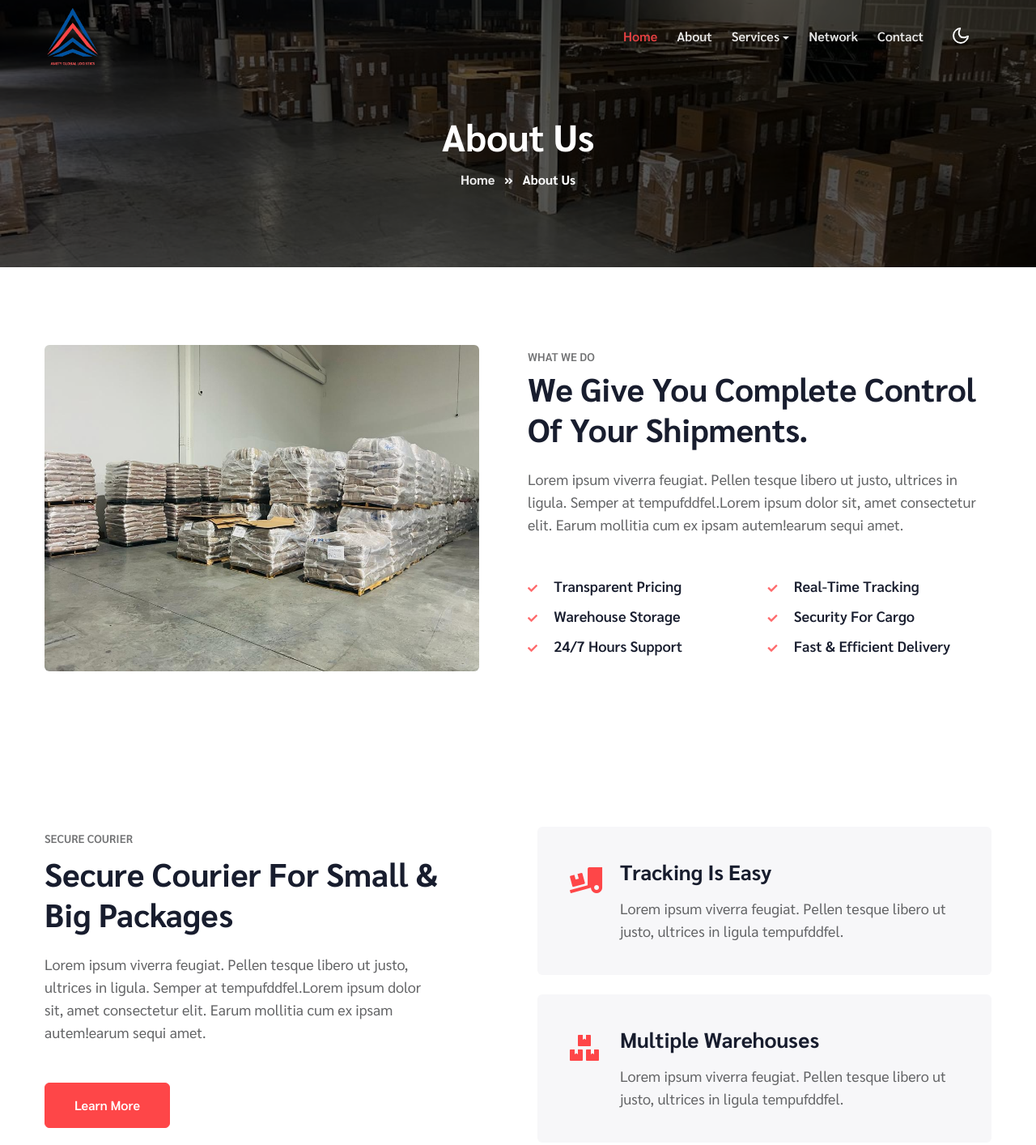
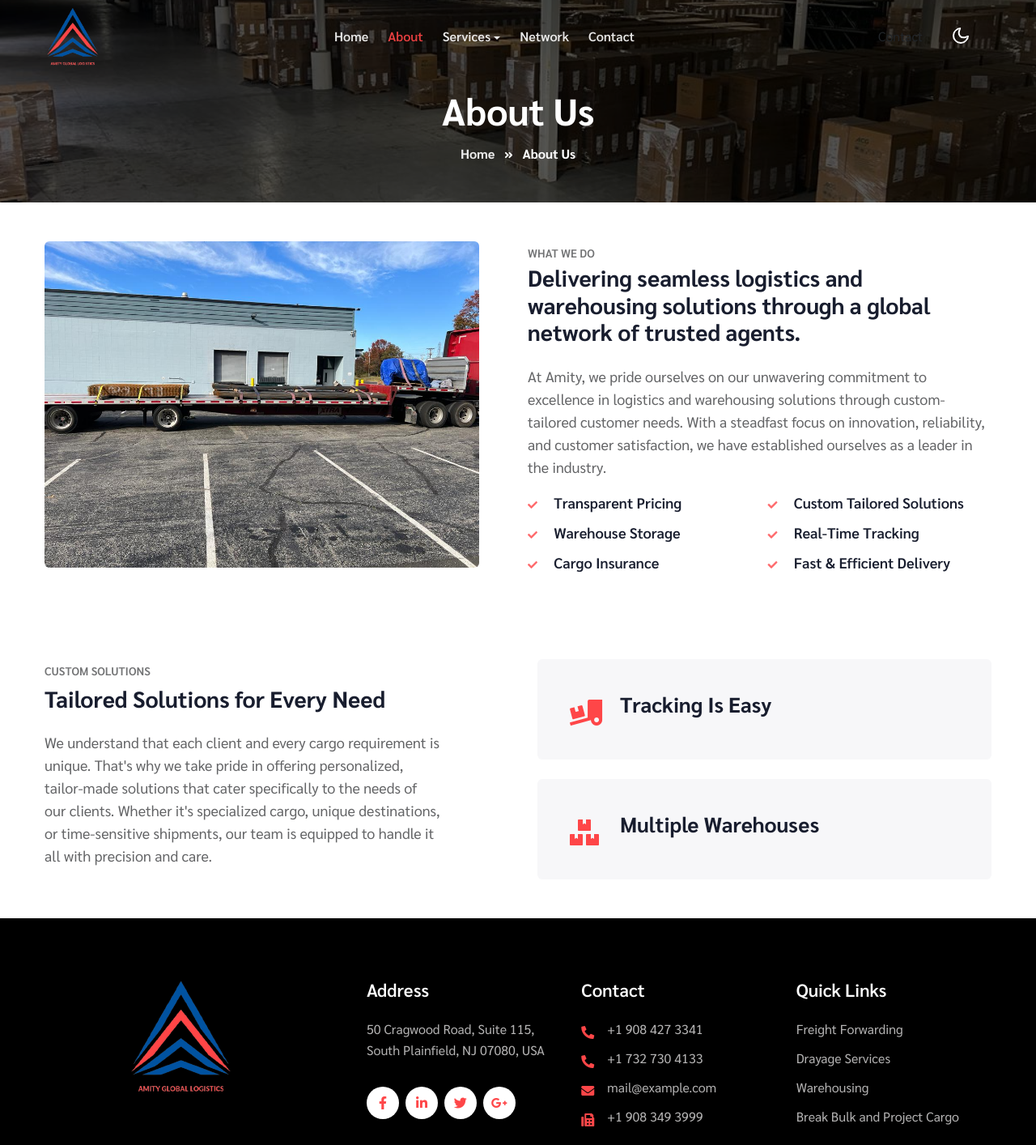
Before and after one commit to jagadheeshwari/Amity_Demo, a plain HTML site: page about.html in a window 1280 px wide. Shown: the top 1414 px of the page at 81% size. Drawn offline with Linux system fonts and the light colour scheme.

Commit message:
Add files via upload

```diff
--- a/about.html
+++ b/about.html
@@ -26,12 +26,12 @@
 						<span class="navbar-toggler-icon fa icon-close fa-times"></span>
 					</button>
 					<div class="collapse navbar-collapse" id="navbarScroll">
-						<ul class="navbar-nav ms-auto my-2 my-lg-0 navbar-nav-scroll">
+						<ul class="navbar-nav mx-auto my-2 my-lg-0 navbar-nav-scroll">
 							<li class="nav-item">
-								<a class="nav-link active" aria-current="page" href="index.html">Home</a>
+								<a class="nav-link" aria-current="page" href="index.html">Home</a>
 							</li>
 							<li class="nav-item">
-								<a class="nav-link" href="about.html">About</a>
+								<a class="nav-link active" href="about.html">About</a>
 							</li>
 							<li class="nav-item dropdown">
 								<a class="nav-link dropdown-toggle" href="#" id="navbarScrollingDropdown" role="button" data-bs-toggle="dropdown" aria-expanded="false">Services</a>
@@ -51,11 +51,12 @@
 							<li class="nav-item">
 								<a class="nav-link" href="network.html">Network</a>
 							</li>
-							<li class="nav-item">
-								<a class="nav-link" href="contact.html">Contact</a>
+							<li class="nav-item mobile-show">
+								<a class="nav-link" href="network.html">Contact</a>
 							</li>
 						</ul>
 					</div>
+					<a class="btn contact ml-auto mr-1" href="contact.html">Contact</a>
 					<!-- toggle switch for light and dark theme -->
 					<div class="mobile-position mx-xl-4 mx-lg-3">
 						<nav class="navigation">
@@ -77,7 +78,7 @@
 		<!--//Header-->
 		<!--/inner-page-->
 		<div class="inner-banner py-5">
-			<section class="w3l-breadcrumb text-left py-sm-5 ">
+			<section class="w3l-breadcrumb text-left pt-3 ">
 				<div class="container">
 					<div class="w3breadcrumb-gids">
 						<div class="w3breadcrumb-left text-left">
@@ -98,25 +99,24 @@
 		<!--//inner-page-->
 		<!--/w3l-index3-->
 		<section class="w3l-index-about py-5" id="about2">
-			<div class="container py-md-5 py-2">
+			<div class="container">
 				<div class="row">
 					<div class="col-lg-6 pe-lg-5">
 						<div class="w3l-abouthny-img">
-							<img src="assets/images/amity2.jpg" alt="" class="img-fluid radius-image">
+							<img src="assets/images/amity1.jpg" alt="" class="img-fluid radius-image">
 						</div>
 					</div>
 					<div class="col-lg-6 mt-lg-0 mt-5">
 						<div class="w3l-abouthny-info">
 							<h6 class="title-subw3hny">What We Do</h6>
-							<h3 class="title-w3l">We give you complete control
-								of your shipments.</h3>
-							<p class="mt-4">Lorem ipsum viverra feugiat. Pellen tesque libero ut justo, ultrices in ligula. Semper at tempufddfel.Lorem ipsum dolor sit, amet consectetur elit. Earum mollitia cum ex ipsam autem!earum sequi amet.</p>
-							<ul class="w3l-right-book w3l-right-book-grid mt-md-5 mt-4">
+							<h3 class="subtitle-w3l">Delivering seamless logistics and warehousing solutions through a global network of trusted agents.</h3>
+							<p class="mt-4">At Amity, we pride ourselves on our unwavering commitment to excellence in logistics and warehousing solutions through custom-tailored customer needs. With a steadfast focus on innovation, reliability, and customer satisfaction, we have established ourselves as a leader in the industry.</p>
+							<ul class="w3l-right-book w3l-right-book-grid mt-md-3 mt-4">
 								<li><span class="fas fa-check"></span> Transparent Pricing</li>
+								<li><span class="fas fa-check"></span> Custom Tailored Solutions</li>
+								<li><span class="fas fa-check"></span> Warehouse Storage</li>
 								<li><span class="fas fa-check"></span> Real-Time Tracking</li>
-								<li><span class="fas fa-check"></span> Warehouse Storage</li>
-								<li><span class="fas fa-check"></span> Security For Cargo</li>
-								<li><span class="fas fa-check"></span> 24/7 Hours Support</li>
+								<li><span class="fas fa-check"></span> Cargo Insurance</li>
 								<li><span class="fas fa-check"></span> Fast & Efficient Delivery</li>
 							</ul>
 						</div>
@@ -125,19 +125,13 @@
 			</div>
 		</section>
 		<section class="w3l-passion-mid-sec py-5">
-			<div class="container py-md-5 py-3">
+			<div class="container">
 				<div class="row w3l-passion-mid-grids">
 
 					<div class="col-lg-6 passion-grid-item-info pe-lg-5 mb-lg-0 mb-5">
-						<h6 class="title-subw3hny mb-1">Secure courier</h6>
-						<h3 class="title-w3l mb-4">Secure courier for small &amp; big packages</h3>
-						<p class="mt-3 pe-lg-5">Lorem ipsum viverra feugiat. Pellen tesque libero ut justo, ultrices in
-							ligula. Semper at tempufddfel.Lorem ipsum dolor sit, amet consectetur elit. Earum mollitia
-							cum ex ipsam autem!earum sequi amet.</p>
-						<div class="w3banner-content-btns">
-							<a href="about.html" class="btn btn-style btn-primary mt-lg-5 mt-4 me-2">Learn More </a>
-
-						</div>
+						<h6 class="title-subw3hny mb-1">Custom solutions</h6>
+						<h3 class="subtitle-w3l mb-4">Tailored Solutions for Every Need</h3>
+						<p class="mt-3 pe-lg-5">We understand that each client and every cargo requirement is unique. That's why we take pride in offering personalized, tailor-made solutions that cater specifically to the needs of our clients. Whether it's specialized cargo, unique destinations, or time-sensitive shipments, our team is equipped to handle it all with precision and care.</p>
 					</div>
 					<div class="col-lg-6 passion-grid-item-info ps-lg-4">
 						<div class="w3lgrids-1 box-wrap">
@@ -146,7 +140,7 @@
 							</div>
 							<div class="icon-text">
 								<h4><a href="#service" class="title-head mb-3">Tracking Is Easy</a></h4>
-								<p class="text-para mt-3">Lorem ipsum viverra feugiat. Pellen tesque libero ut justo, ultrices in ligula tempufddfel.</p>
+								<!--<p class="text-para mt-3">Lorem ipsum viverra feugiat. Pellen tesque libero ut justo, ultrices in ligula tempufddfel.</p>-->
 							</div>
 						</div>
 						<div class="w3lgrids-1 box-wrap mt-4">
@@ -155,7 +149,7 @@
 							</div>
 							<div class="icon-text">
 								<h4><a href="#service" class="title-head mb-3">Multiple Warehouses</a></h4>
-								<p class="text-para mt-3">Lorem ipsum viverra feugiat. Pellen tesque libero ut justo, ultrices in ligula tempufddfel.</p>
+								<!--<p class="text-para mt-3">Lorem ipsum viverra feugiat. Pellen tesque libero ut justo, ultrices in ligula tempufddfel.</p>-->
 							</div>
 						</div>
 					</div>
```
